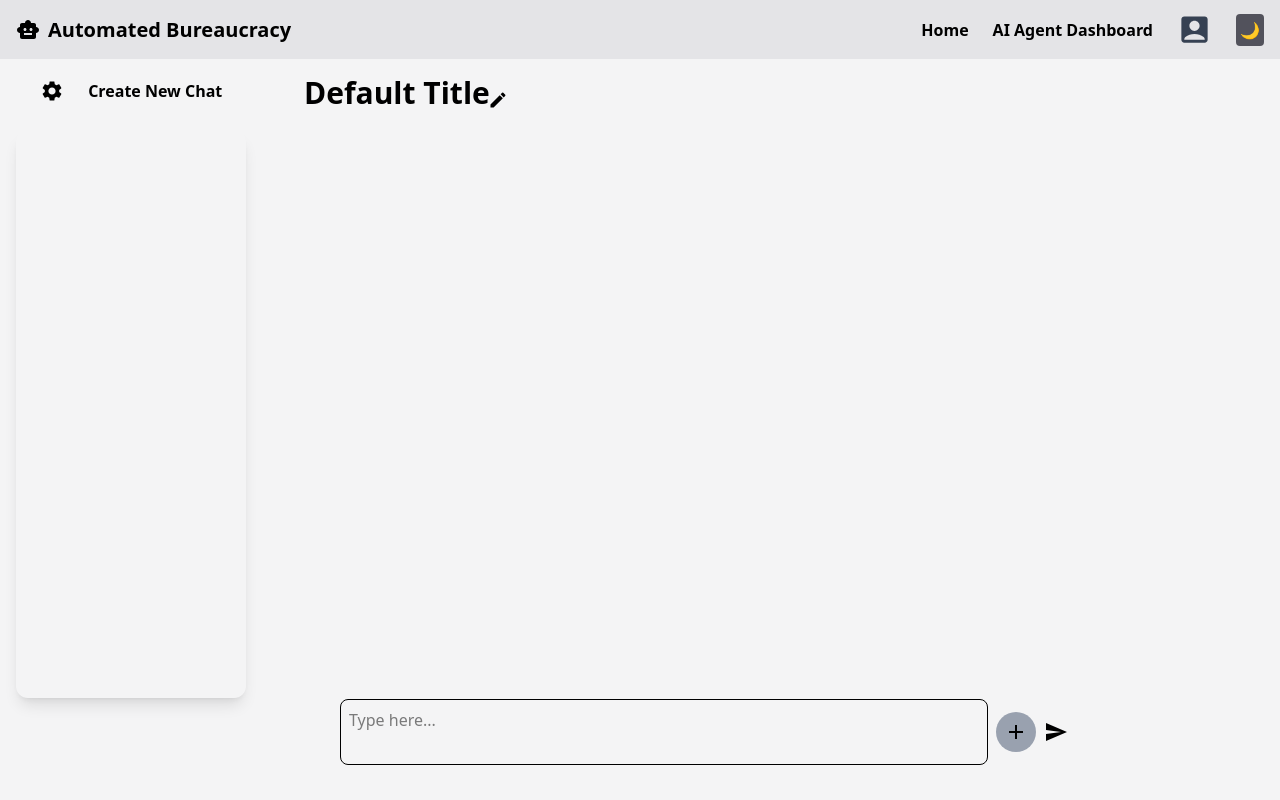
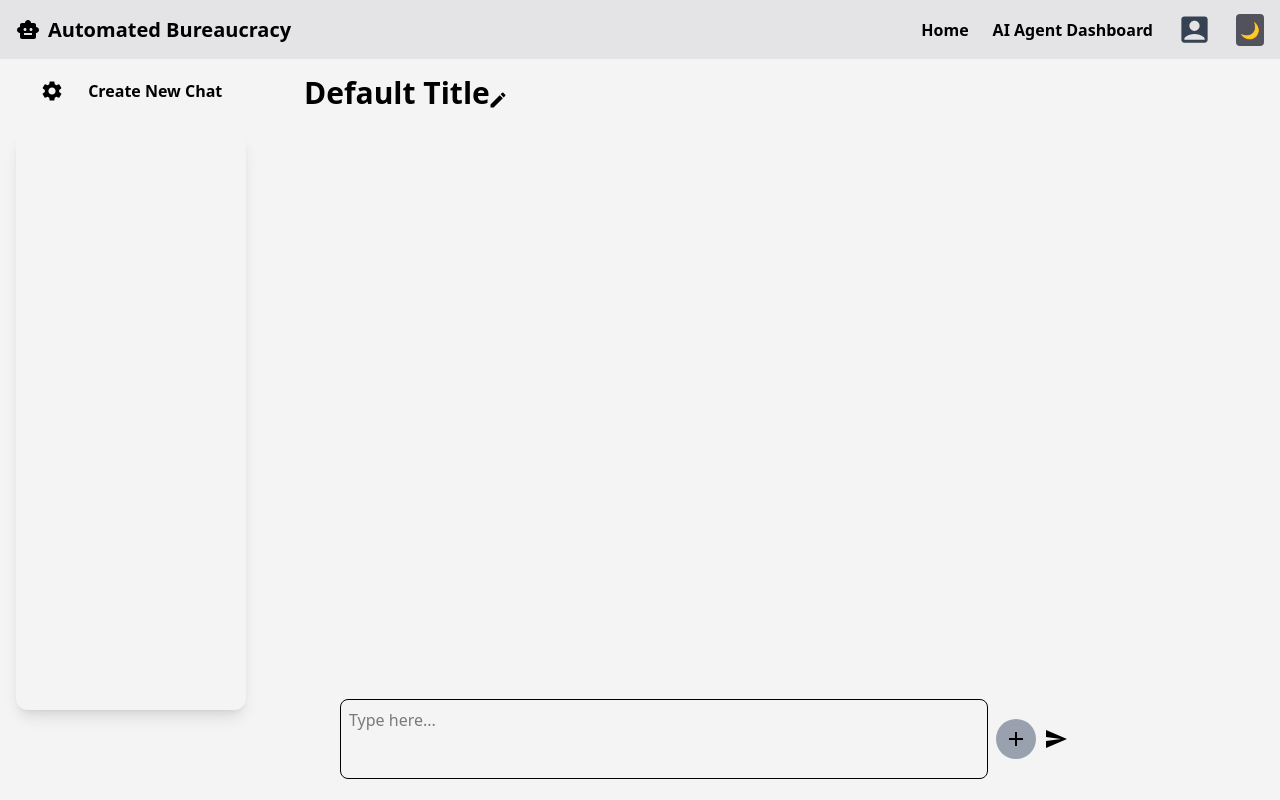
Before and after one commit to Automated-Bureaucracy-Kickoff/Automated-Bureaucracy, a React (Vite) app in the folder frontend/: page / in a window 1280 px wide. Built offline with nearby package versions, Linux system fonts and the light colour scheme.

Commit message:
Fixed:text area if input is large

```diff
--- a/frontend/src/components/ChatInput.jsx
+++ b/frontend/src/components/ChatInput.jsx
@@ -34,7 +34,7 @@ const Input = () => {
             onKeyDown={(event) => {
             if (event.key === "Enter" && !event.shiftKey) sendChat();
             }}
-            className="flex-1 rounded-lg p-2 border border-[var(--color-tertiary-bg)] dark:border-[var(--color-tertiary-bg)] outline-none transition duration-300 focus:border-blue-500 text-[var(--color-primary-text)] dark:text-[var(--color-primary-text-dark)] bg-[var(--color-secondary-bg)] dark:bg-[var(--color-secondary-bg)] resize-none box-border"
+            className="flex-1 rounded-lg p-2 border border-[var(--color-tertiary-bg)] dark:border-[var(--color-tertiary-bg)] outline-none transition duration-300 focus:border-blue-500 text-[var(--color-primary-text)] dark:text-[var(--color-primary-text-dark)] bg-[var(--color-secondary-bg)] dark:bg-[var(--color-secondary-bg)] resize-none box-border max-w-[70vw] min-h-[10vh] field-sizing-content scroll-auto  "
             placeholder="Type here..."
             ref={chatbot}
             type="text"
```
